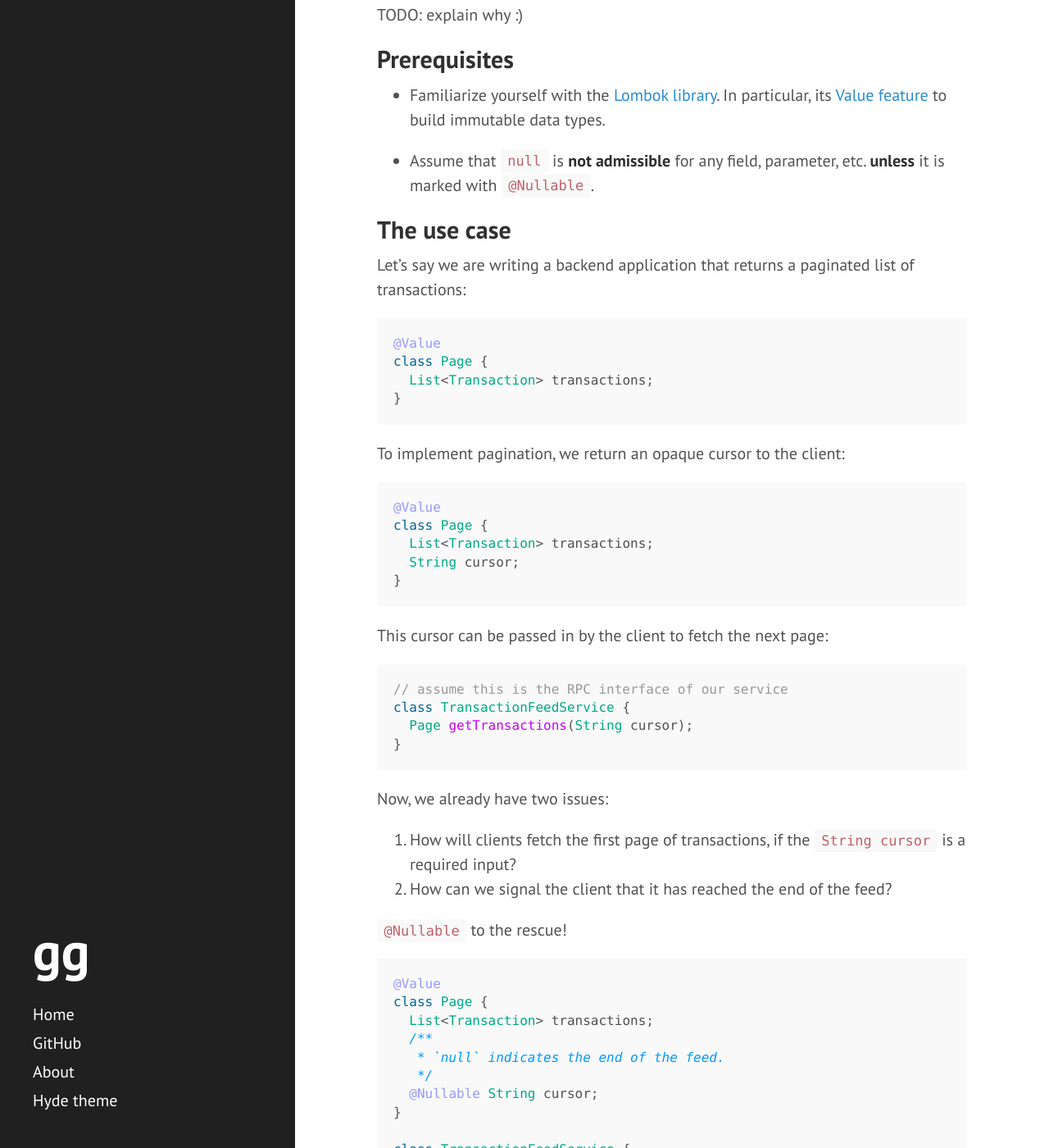
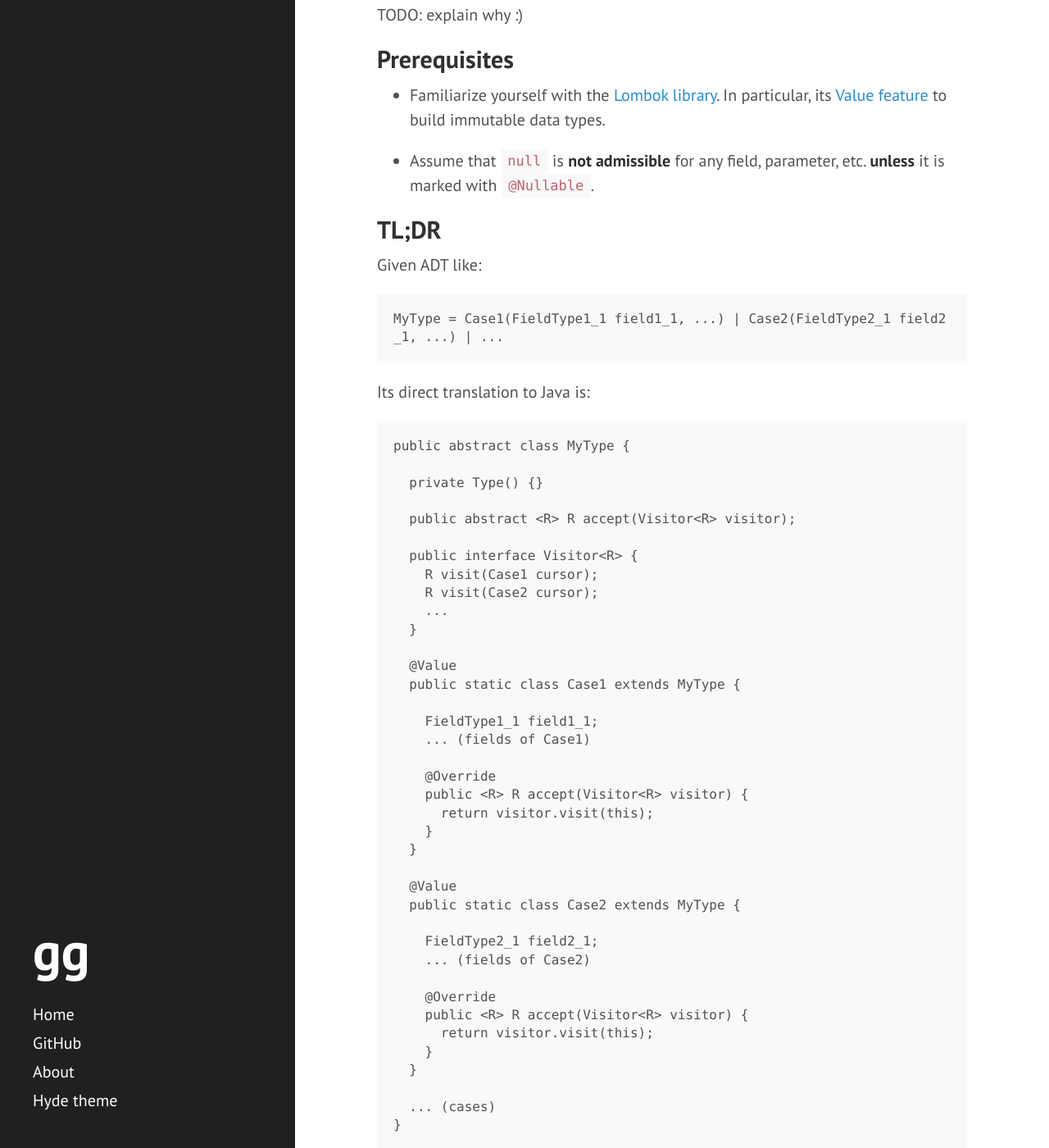
Before and after one commit to Garciat/garciat.github.io, a Jekyll site: the page built from _posts/2020-05-07-java-adt.md, in a window 1280 px wide and 1400 px high, scrolled down 227 px. Shown: the whole window at 82% size. Built offline with Jekyll 4.4.1, drawn with Linux system fonts in a browser that asks for light colours.

Commit message:
Update 2020-05-07-java-adt.md

````diff
--- a/_posts/2020-05-07-java-adt.md
+++ b/_posts/2020-05-07-java-adt.md
@@ -13,6 +13,57 @@ TODO: explain why :)
   - Familiarize yourself with the [Lombok library](https://projectlombok.org/). In particular, its [Value feature](https://projectlombok.org/features/Value) to build immutable data types.
 
   - Assume that `null` is **not admissible** for any field, parameter, etc. **unless** it is marked with `@Nullable`.
+
+## TL;DR
+
+Given ADT like:
+
+```
+MyType = Case1(FieldType1_1 field1_1, ...) | Case2(FieldType2_1 field2_1, ...) | ...
+```
+
+Its direct translation to Java is:
+
+```
+public abstract class MyType {
+
+  private Type() {}
+
+  public abstract <R> R accept(Visitor<R> visitor);
+
+  public interface Visitor<R> {
+    R visit(Case1 cursor);
+    R visit(Case2 cursor);
+    ...
+  }
+
+  @Value
+  public static class Case1 extends MyType {
+
+    FieldType1_1 field1_1;
+    ... (fields of Case1)
+
+    @Override
+    public <R> R accept(Visitor<R> visitor) {
+      return visitor.visit(this);
+    }
+  }
+
+  @Value
+  public static class Case2 extends MyType {
+
+    FieldType2_1 field2_1;
+    ... (fields of Case2)
+
+    @Override
+    public <R> R accept(Visitor<R> visitor) {
+      return visitor.visit(this);
+    }
+  }
+
+  ... (cases)
+}
+```
 
 ## The use case
 
````
